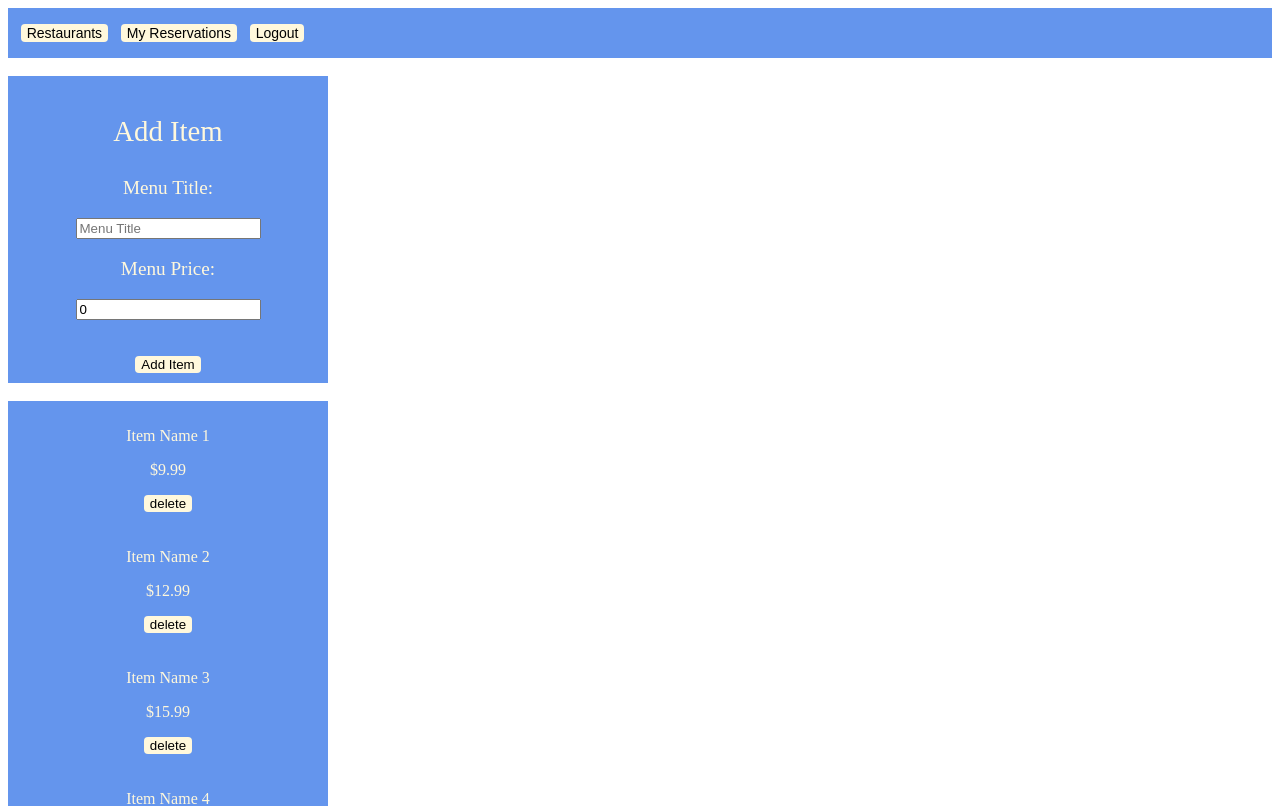
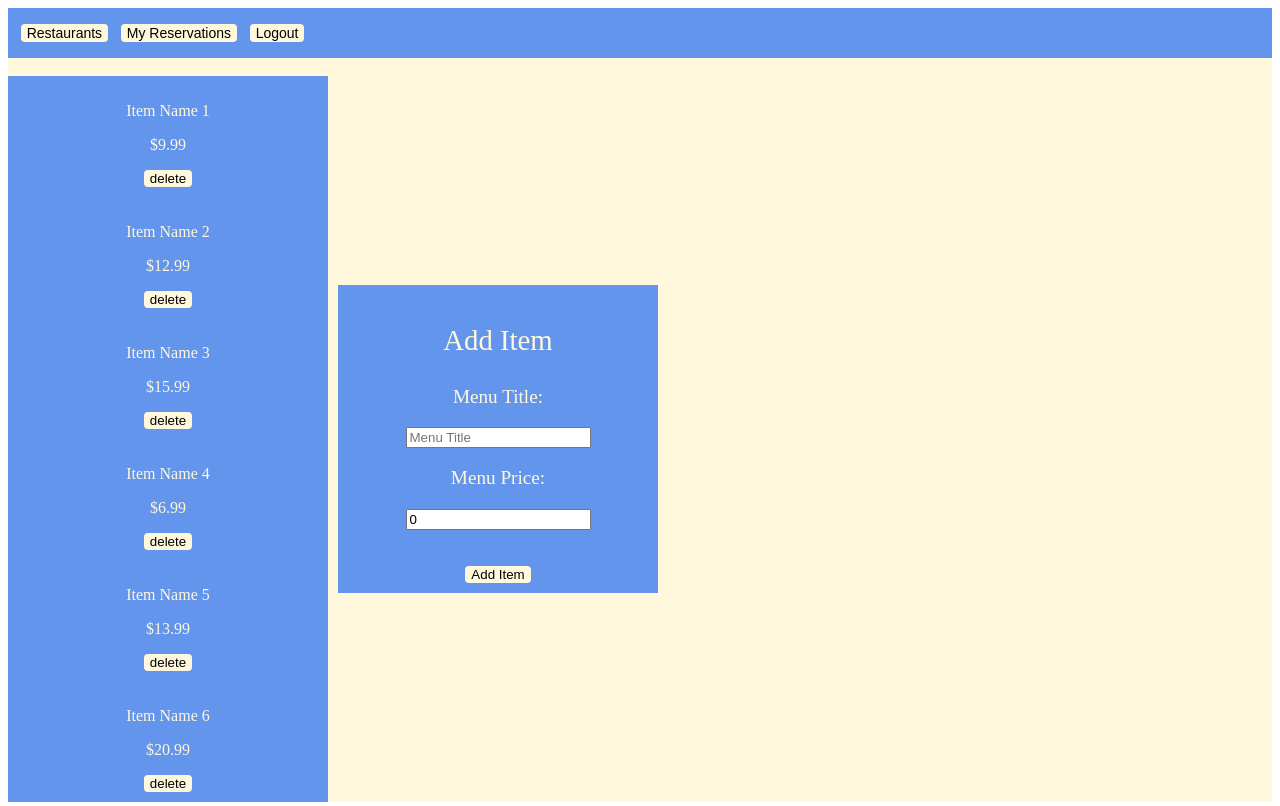
Before and after one commit to mahisha2022/reservation-app-project-frontend, an Angular app: page /adminDetails in a window 1280 px wide. Shown: the top 806 px of the page. Built offline with nearby package versions, Linux system fonts and the light colour scheme.

Commit message:
updated admin details page styling

```diff
--- a/src/app/pages/admin-restaurant-details/admin-restaurant-details.component.css
+++ b/src/app/pages/admin-restaurant-details/admin-restaurant-details.component.css
@@ -0,0 +1,13 @@
+.background {
+    background-color: cornsilk;
+}
+
+.row {
+    display: flex;
+    flex-direction: row;
+    align-items: center;
+}
+
+.input {
+    margin: 10px;
+}
--- a/src/app/pages/admin-restaurant-details/admin-restaurant-details.component.html
+++ b/src/app/pages/admin-restaurant-details/admin-restaurant-details.component.html
@@ -1,5 +1,8 @@
-<app-restaurant-navbar></app-restaurant-navbar>
-<br>
-<app-menu-item-input (addItemEvent)="addItem($event)"></app-menu-item-input>
-<br>
-<app-menu-list [menuItems] = "menuItems" (deletingItem)="deleteItem($event)"></app-menu-list>
+<div class="background">
+    <app-restaurant-navbar></app-restaurant-navbar>
+    <br>
+    <div class="row">
+        <app-menu-list [menuItems]="menuItems" (deletingItem)="deleteItem($event)"></app-menu-list>
+        <app-menu-item-input class="input" (addItemEvent)="addItem($event)"></app-menu-item-input>
+    </div>
+</div>
```
